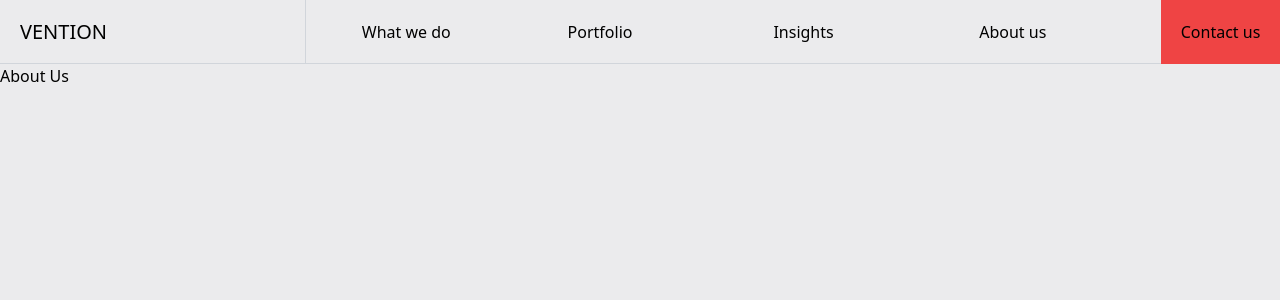
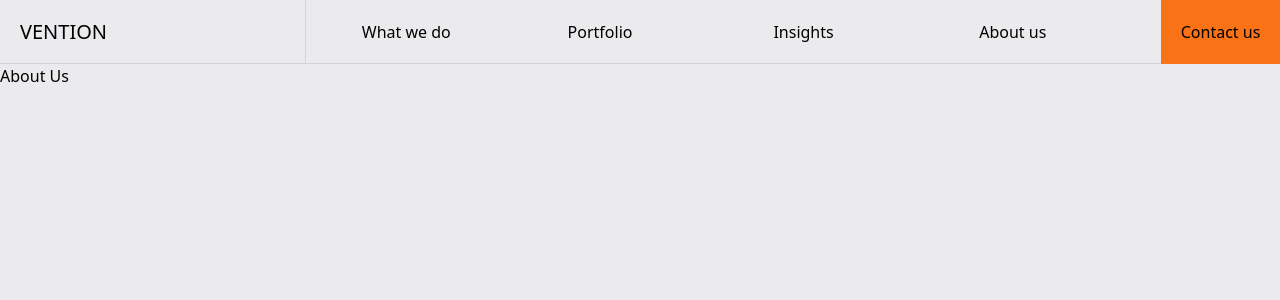
Before and after one commit to DemonHa/specialpainting, a Next.js app: page /about-us in a window 1280 px wide. Shown: the top 300 px of the page. Built offline with nearby package versions, Linux system fonts and the light colour scheme.

Commit message:
fe: footer + language

```diff
--- a/src/app/page.tsx
+++ b/src/app/page.tsx
@@ -3,6 +3,9 @@ import Hero from "@/features/home/hero/hero";
 import Main from "@/features/home/main";
 import Statistics from "@/features/home/main/statistics";
 import Testimonials from "@/features/home/main/testimonials";
+import Footer from "@/features/home/footer";
+import Language from "@/features/home/footer/language";
+
 import Achivements from "@/features/home/main/achivements";
 
 export default function Home() {
@@ -15,6 +18,9 @@ export default function Home() {
         <Achivements />
         <Testimonials />
       </Main>
+    <Footer>
+      <Language />
+    </Footer>
     </>
   );
 }
--- a/src/components/nav-bar/nav-bar-link.tsx
+++ b/src/components/nav-bar/nav-bar-link.tsx
@@ -7,7 +7,7 @@ type props = {
 };
 
 const filledClasses =
-  "h-[8dvh] w-[13ch] py-6 px-2 ml-8 bg-red-500 text-[16px] text-black hover:bg-red-400 flex items-center justify-center";
+  "h-[8dvh] w-[13ch] py-6 px-2 ml-8 bg-orange-500 text-[16px] text-black hover:bg-orange-400 flex items-center justify-center";
 const normalClasses =
   "h-[8dvh] w-[12ch] py-6 px-2 mx-12 text-[16px] hover:text-red-300 flex items-center justify-start";
 
```
